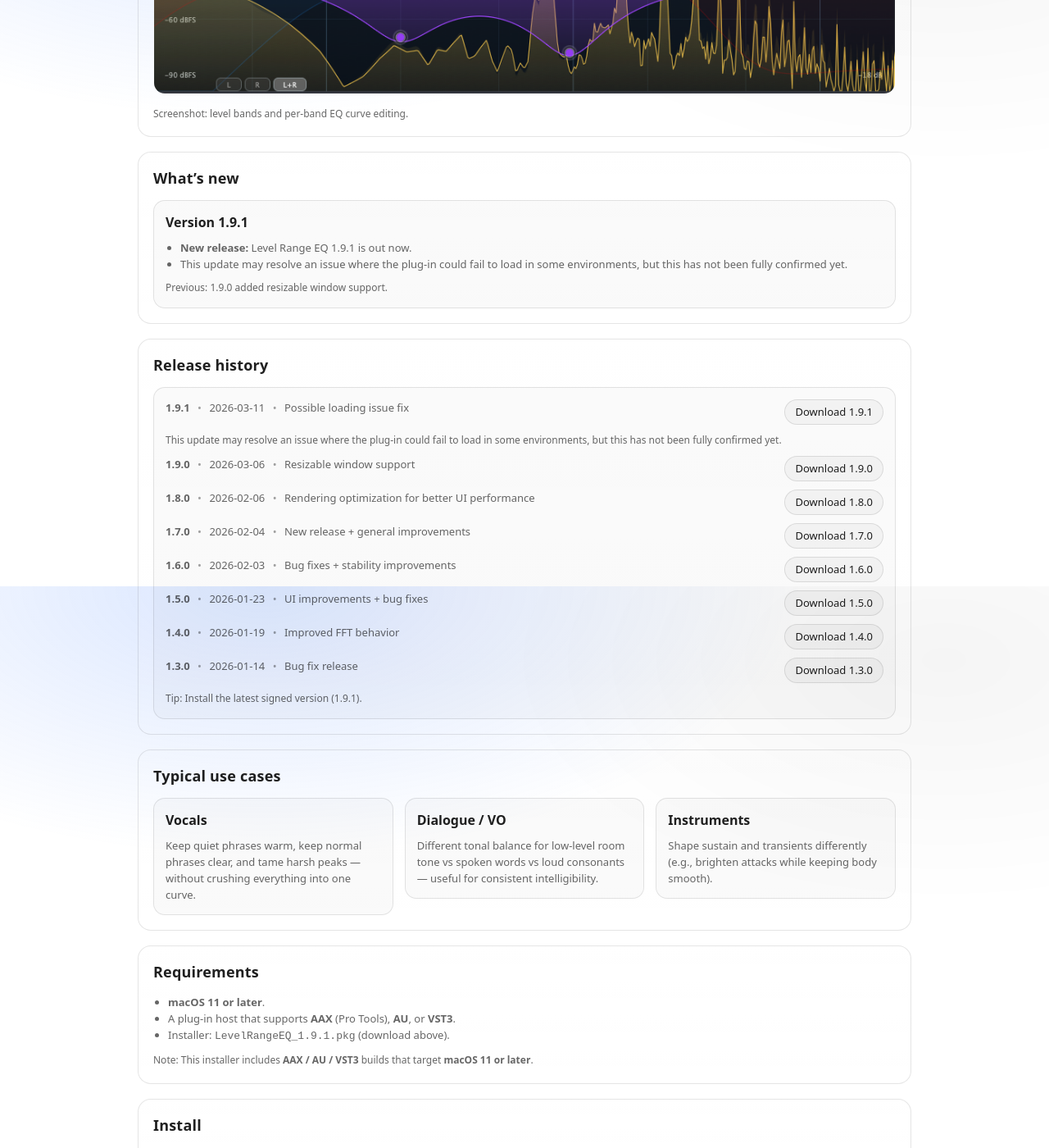
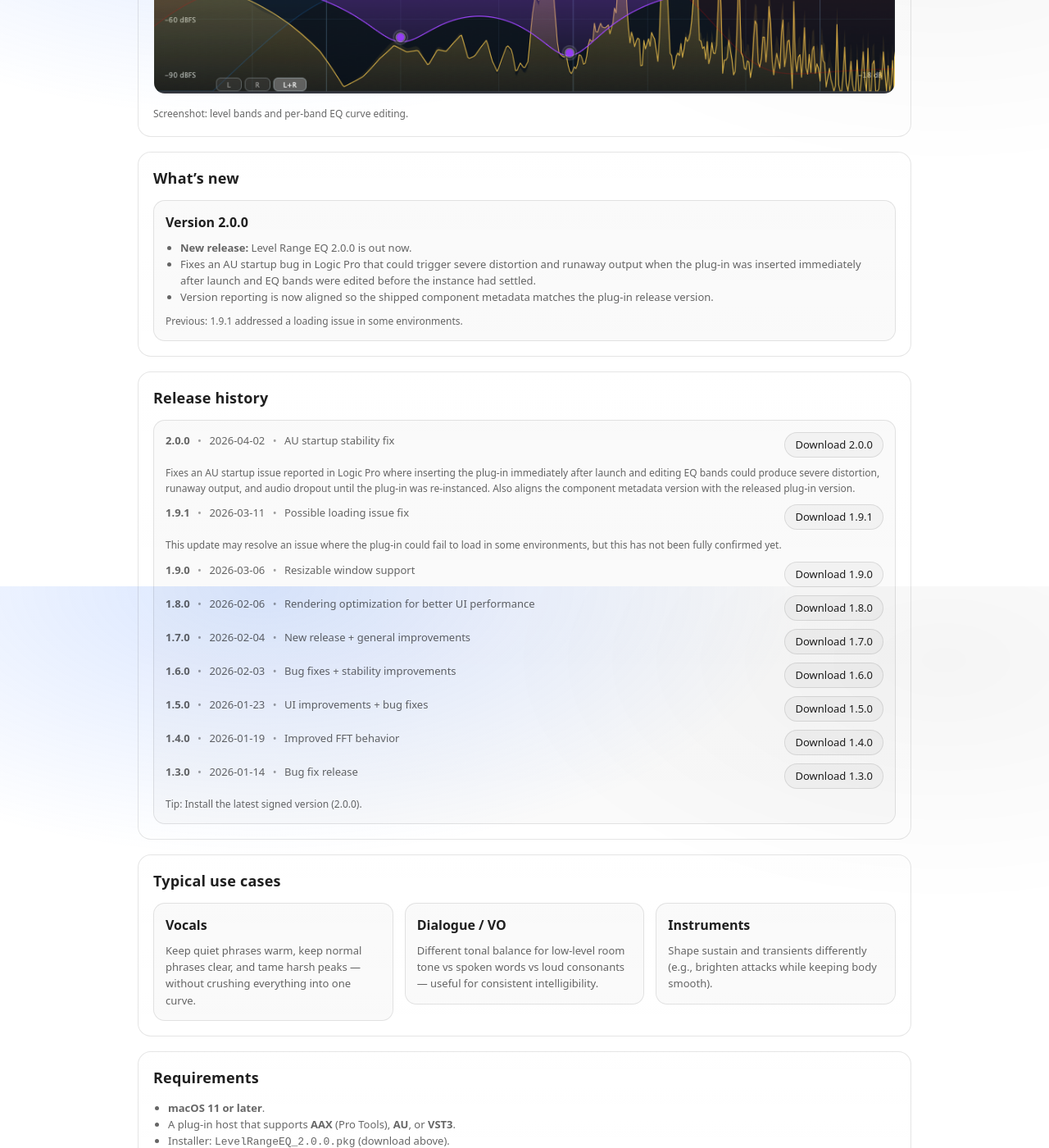
Before and after one commit to bitterapple/bitterapple.github.io, a Jekyll site: the page built from support/levelrangeeq/index.html, in a window 1280 px wide and 1400 px high, scrolled down 1085 px. Shown: the whole window at 82% size. Built offline with Jekyll 4.4.1, drawn with Linux system fonts in a browser that asks for light colours; some of the changed text lies outside the part shown.

Commit message:
LLEQ2.0.0

```diff
--- a/_data/products.yml
+++ b/_data/products.yml
@@ -59,9 +59,9 @@
   summary: An EQ concept focused on controllable level-dependent tone shaping.
   icon: /support/img/levelrangeeq_icon.png
   url: /support/levelrangeeq/
-  latest_order: 40
-  latest_date: "2026-03-11"
-  latest_summary: Updated to v1.9.1. This release may resolve a loading issue in some environments, but that is not fully confirmed yet.
+  latest_order: 0
+  latest_date: "2026-04-02"
+  latest_summary: Updated to v2.0.0. Fixes an AU startup bug in Logic Pro that could cause severe distortion and runaway output when the plug-in was inserted immediately after launch.
 
 - slug: phaseslice
   title: PhaseSlice
--- a/products.json
+++ b/products.json
@@ -1,10 +1,10 @@
 {
   "schema_version": 10,
-  "generated_at": "2026-03-31T00:00:00Z",
+  "generated_at": "2026-04-02T00:00:00Z",
   "products": {
     "levelrangeeq": {
       "name": "Level Range EQ",
-      "latest_version": "1.9.1",
+      "latest_version": "2.0.0",
       "download_url": "https://bitterapple.github.io/support/levelrangeeq/",
       "release_notes_url": "https://bitterapple.github.io/support/levelrangeeq/#release-notes",
       "min_supported_version": "1.3.0",
--- a/support/levelrangeeq/index.html
+++ b/support/levelrangeeq/index.html
@@ -22,14 +22,14 @@ favicon: "/support/levelrangeeq/img/LevelRangeEQ_icon_bottomleft_redpurpleblue.p
           <div>
             <h1 style="margin: 0">Level Range EQ</h1>
             <p class="muted" style="margin: 6px 0 0; font-size: 13px">
-              <strong>Version 1.9.1</strong> — <strong>Out now</strong>.
+              <strong>Version 2.0.0</strong> — <strong>Out now</strong>.
             </p>
             <p
               class="muted"
               style="margin: 6px 0 0; font-size: 12px; opacity: 0.85"
             >
-              Latest signed release: <strong>1.9.1</strong> •
-              <strong>2026-03-11</strong>
+              Latest signed release: <strong>2.0.0</strong> •
+              <strong>2026-04-02</strong>
             </p>
           </div>
         </div>
@@ -76,9 +76,9 @@ favicon: "/support/levelrangeeq/img/LevelRangeEQ_icon_bottomleft_redpurpleblue.p
             >
               <a
                 class="btn"
-                href="https://github.com/bitterapple/bitterapple.github.io/releases/download/LevelRangeEQ_1.9.1/LevelRangeEQ_1.9.1.pkg"
+                href="https://github.com/bitterapple/bitterapple.github.io/releases/download/LevelRangeEQ_2.0.0/LevelRangeEQ_2.0.0.pkg"
                 style="font-weight: 700"
-                >Download LevelRangeEQ_1.9.1.pkg</a
+                >Download LevelRangeEQ_2.0.0.pkg</a
               >
               <a
                 class="btn"
@@ -89,10 +89,12 @@ favicon: "/support/levelrangeeq/img/LevelRangeEQ_icon_bottomleft_redpurpleblue.p
             <p class="muted" style="margin: 10px 0 0; font-size: 12px">
               Latest downloads are available for macOS 11 or later and Windows
               VST3. The Windows build matches version
-              <strong>1.9.1</strong>, and I have received reports that it works
+              <strong>2.0.0</strong>, and I have received reports that it works
               well. Windows AAX support is planned for a future release. This
-              update may resolve an issue where the plug-in could fail to load
-              in some environments, but this has not been fully confirmed yet.
+              release fixes an AU startup issue reported in Logic Pro where
+              inserting the plug-in immediately after launch and moving EQ
+              bands could produce severe distortion, runaway output, and audio
+              dropout until the plug-in was re-instanced.
             </p>
           </div>
         </div>
@@ -138,22 +140,27 @@ favicon: "/support/levelrangeeq/img/LevelRangeEQ_icon_bottomleft_redpurpleblue.p
       <section class="section">
         <h2>What’s new</h2>
         <div class="card" style="margin: 0">
-          <h3 style="margin: 0 0 8px; font-size: 16px">Version 1.9.1</h3>
+          <h3 style="margin: 0 0 8px; font-size: 16px">Version 2.0.0</h3>
           <ul
             class="muted"
             style="margin: 0; padding-left: 18px; font-size: 13px"
           >
             <li>
-              <strong>New release:</strong> Level Range EQ 1.9.1 is out now.
+              <strong>New release:</strong> Level Range EQ 2.0.0 is out now.
             </li>
             <li>
-              This update may resolve an issue where the plug-in could fail to
-              load in some environments, but this has not been fully confirmed
-              yet.
+              Fixes an AU startup bug in Logic Pro that could trigger severe
+              distortion and runaway output when the plug-in was inserted
+              immediately after launch and EQ bands were edited before the
+              instance had settled.
+            </li>
+            <li>
+              Version reporting is now aligned so the shipped component
+              metadata matches the plug-in release version.
             </li>
           </ul>
           <p class="muted" style="margin: 10px 0 0; font-size: 12px">
-            Previous: 1.9.0 added resizable window support.
+            Previous: 1.9.1 addressed a loading issue in some environments.
           </p>
         </div>
       </section>
@@ -162,6 +169,41 @@ favicon: "/support/levelrangeeq/img/LevelRangeEQ_icon_bottomleft_redpurpleblue.p
         <h2>Release history</h2>
         <div class="card" style="margin: 0">
           <div class="muted" style="font-size: 13px">
+            <div
+              style="
+                display: flex;
+                justify-content: space-between;
+                gap: 12px;
+                flex-wrap: wrap;
+              "
+            >
+              <div>
+                <strong>2.0.0</strong>
+                <span style="opacity: 0.6; padding: 0 6px">•</span>
+                <span>2026-04-02</span>
+                <span style="opacity: 0.6; padding: 0 6px">•</span>
+                <span>AU startup stability fix</span>
+              </div>
+              <div>
+                <a
+                  class="btn"
+                  href="https://github.com/bitterapple/bitterapple.github.io/releases/download/LevelRangeEQ_2.0.0/LevelRangeEQ_2.0.0.pkg"
+                  style="padding: 8px 12px"
+                  >Download 2.0.0</a
+                >
+              </div>
+            </div>
+
+            <div style="height: 10px"></div>
+
+            <p class="muted" style="margin: 0 0 10px; font-size: 12px">
+              Fixes an AU startup issue reported in Logic Pro where inserting
+              the plug-in immediately after launch and editing EQ bands could
+              produce severe distortion, runaway output, and audio dropout
+              until the plug-in was re-instanced. Also aligns the component
+              metadata version with the released plug-in version.
+            </p>
+
             <div
               style="
                 display: flex;
@@ -383,7 +425,7 @@ favicon: "/support/levelrangeeq/img/LevelRangeEQ_icon_bottomleft_redpurpleblue.p
             </div>
           </div>
           <p class="muted" style="margin: 10px 0 0; font-size: 12px">
-            Tip: Install the latest signed version (1.9.1).
+            Tip: Install the latest signed version (2.0.0).
           </p>
         </div>
       </section>
@@ -433,7 +475,7 @@ favicon: "/support/levelrangeeq/img/LevelRangeEQ_icon_bottomleft_redpurpleblue.p
             <strong>AU</strong>, or <strong>VST3</strong>.
           </li>
           <li>
-            Installer: <code>LevelRangeEQ_1.9.1.pkg</code> (download above).
+            Installer: <code>LevelRangeEQ_2.0.0.pkg</code> (download above).
           </li>
         </ul>
         <p class="muted" style="margin: 10px 0 0; font-size: 12px">
@@ -451,8 +493,8 @@ favicon: "/support/levelrangeeq/img/LevelRangeEQ_icon_bottomleft_redpurpleblue.p
           <li>
             Download
             <a
-              href="https://github.com/bitterapple/bitterapple.github.io/releases/download/LevelRangeEQ_1.9.1/LevelRangeEQ_1.9.1.pkg"
-              >LevelRangeEQ_1.9.1.pkg</a
+              href="https://github.com/bitterapple/bitterapple.github.io/releases/download/LevelRangeEQ_2.0.0/LevelRangeEQ_2.0.0.pkg"
+              >LevelRangeEQ_2.0.0.pkg</a
             >.
           </li>
           <li>
```
Also changed, not shown: 1 other file.
